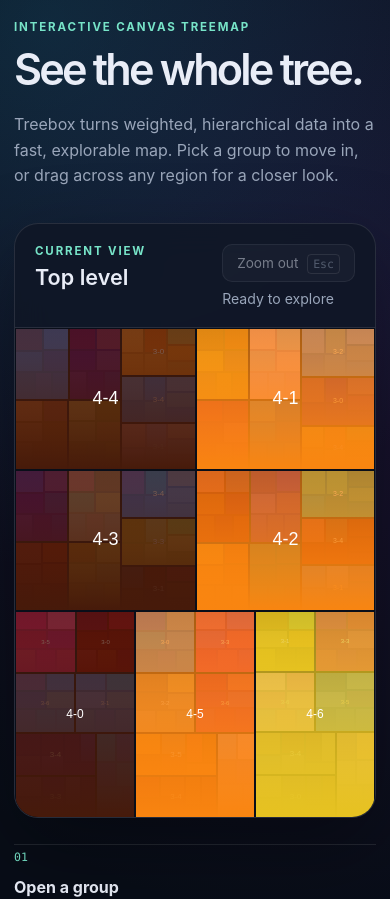
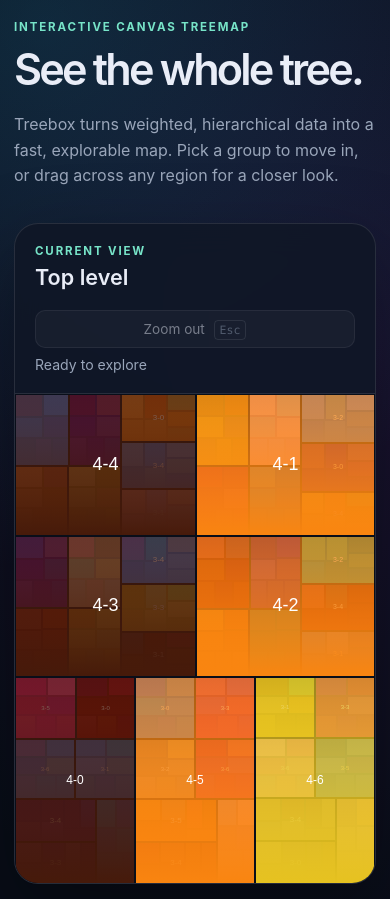
Before and after one commit to KevinWang15/treebox, a React (Create React App) app: page / in a window 390 px wide. Shown: the top 899 px of the page. Built offline with nearby package versions, Linux system fonts and the light colour scheme.

Commit message:
Support enlarged text on mobile toolbar

```diff
--- a/src/App.css
+++ b/src/App.css
@@ -215,6 +215,17 @@ kbd {
 
   .chart-toolbar {
     align-items: flex-start;
+    flex-direction: column;
+  }
+
+  .chart-actions,
+  .hover-status {
+    width: 100%;
+    min-width: 0;
+  }
+
+  .chart-actions button {
+    width: 100%;
   }
 
   .interaction-guide {
```
